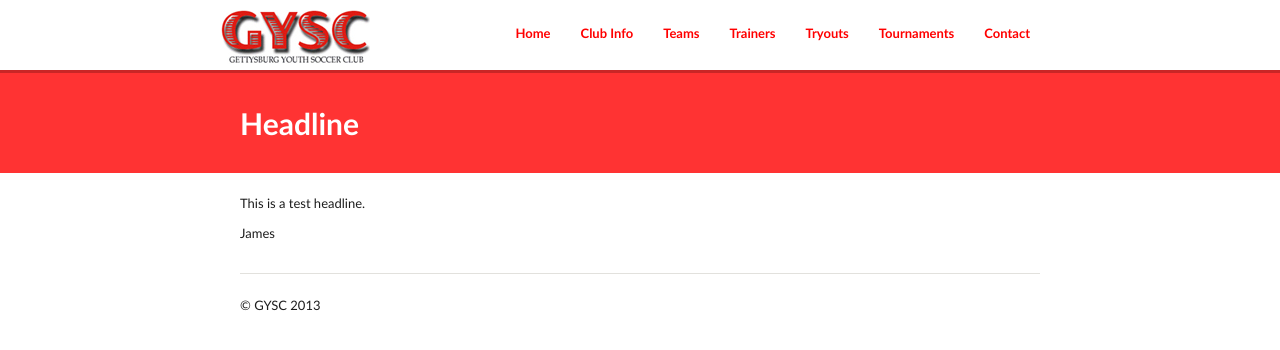
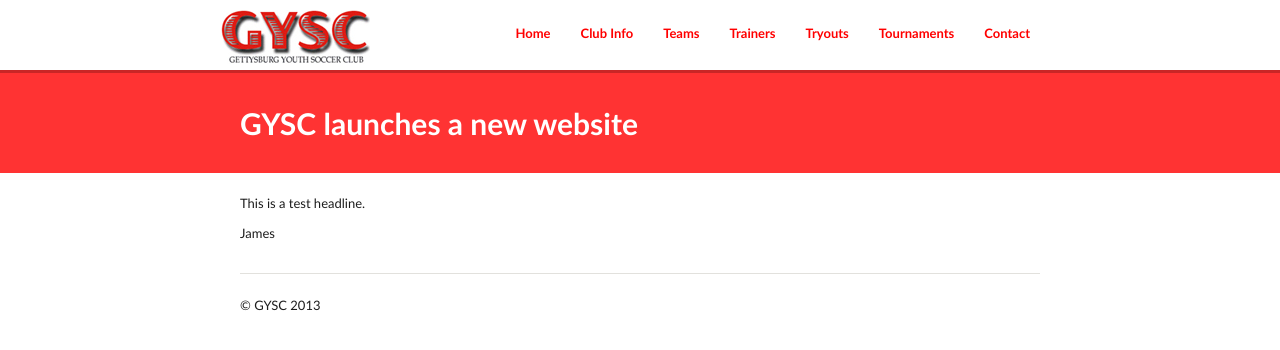
Before and after one commit to GYSC/gysc.github.com, a Jekyll site: the page built from _posts/2013-03-05-test-headline.md, in a window 1280 px wide. Shown: the top 350 px of the page. Built offline with Jekyll 4.4.1, drawn with Linux system fonts in a browser that asks for light colours; Markdown is read by kramdown in place of the engine named in the settings.

Commit message:
Update 2013-03-05-test-headline.md

```diff
--- a/_posts/2013-03-05-test-headline.md
+++ b/_posts/2013-03-05-test-headline.md
@@ -1,8 +1,8 @@
 ---
 layout: post
-title: Headline
+title: GYSC launches a new website
 img:
-tags: gettysburg youth soccer club, gettysburg, youth, soccer, club, contact
+tags: gettysburg youth soccer club, gettysburg, youth, soccer, club,
 permalink: /headline/asdf/index.html
 ---
 This is a test headline.
```
